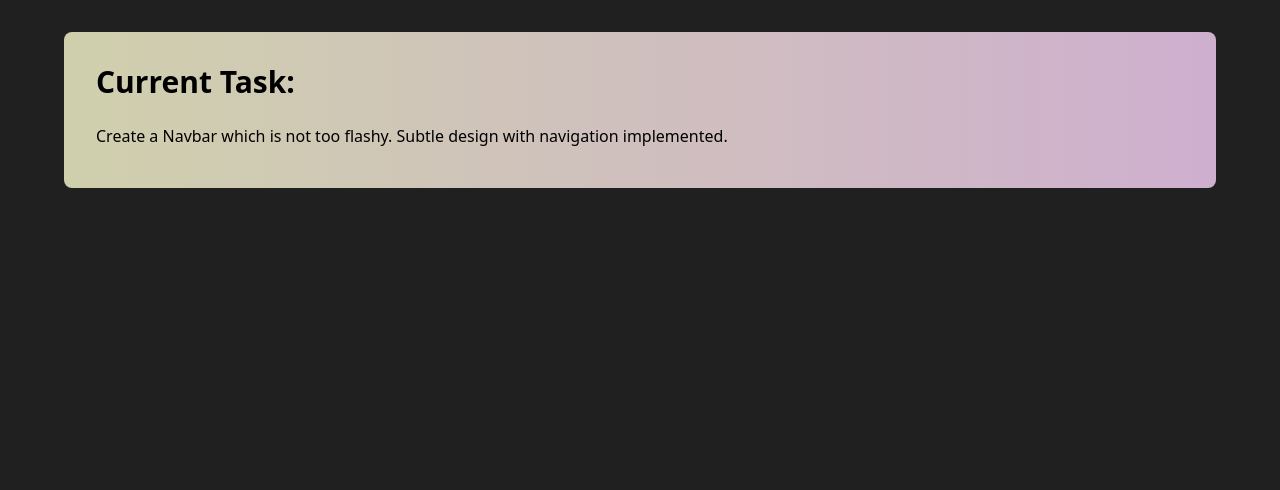
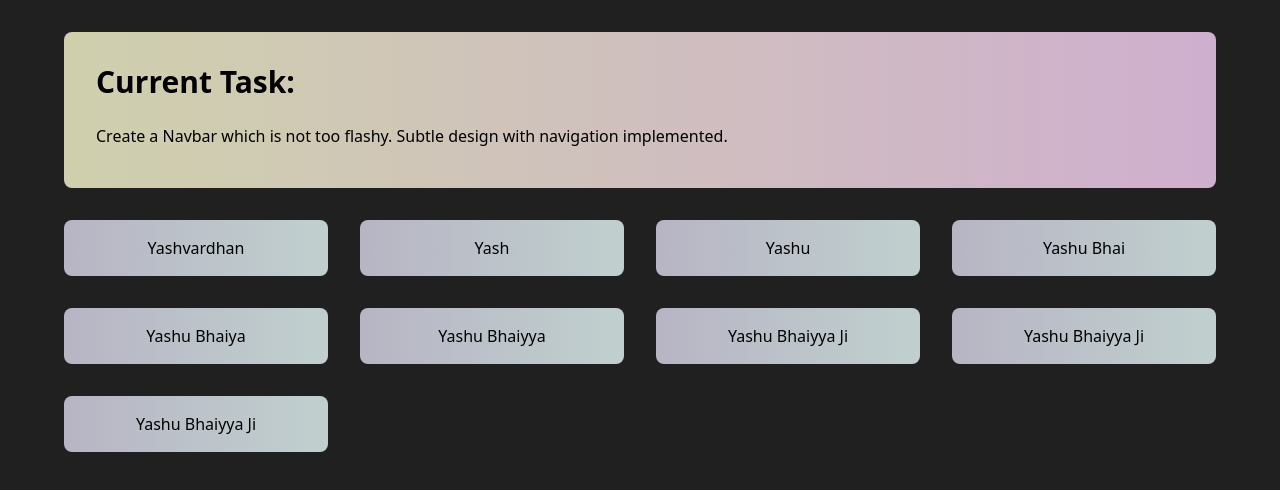
Before and after one commit to OWASP-STUDENT-CHAPTER/WebDev-Tasks, a React (Create React App) app in the folder client/: page / in a window 1280 px wide. Shown: the top 490 px of the page. Built offline with nearby package versions, Linux system fonts and the light colour scheme.

Commit message:
Create Button and Links component
Signed-off-by: Yashvardhan Arora <yash22arora@gmail.com>

```diff
--- a/client/src/App.js
+++ b/client/src/App.js
@@ -1,9 +1,12 @@
+import Button from "./components/common/Button";
 import CurrentTask from "./components/common/CurrentTask";
+import Links from "./components/common/Links";
 
 function App() {
   return (
     <>
       <CurrentTask />
+      <Links />
     </>
   );
 }
--- /dev/null
+++ b/client/src/components/common/Button.js
@@ -0,0 +1,20 @@
+const Button = ({ children, onClick, href, className }) => {
+  const bg = "bg-[#CAC9C9] from-[#6C65B133] to-[#8AF5ED27] bg-gradient-to-r";
+  return (
+    <>
+      {href ? (
+        <a href={href}>
+          <button className={`p-4 rounded-lg ${bg} ${className}`}>
+            {children}
+          </button>
+        </a>
+      ) : (
+        <button className={`p-4 rounded-lg ${bg} ${className}`}>
+          {children}
+        </button>
+      )}
+    </>
+  );
+};
+
+export default Button;
--- a/client/src/components/common/CurrentTask.js
+++ b/client/src/components/common/CurrentTask.js
@@ -4,7 +4,7 @@ const CurrentTask = () => {
     "Create a Navbar which is not too flashy. Subtle design with navigation implemented."
   );
   return (
-    <div className="p-8 rounded-lg bg-gradient-to-r bg-[#CAC9C9] from-[#E6EA3D33] to-[#EA20EE27]">
+    <div className="p-8 rounded-lg bg-gradient-to-r bg-[#CAC9C9] from-[#E6EA3D33] to-[#EA20EE27] mb-8">
       <h1 className="text-3xl font-semibold mb-6">Current Task:</h1>
       <p className="mb-2">{currTask}</p>
     </div>
--- /dev/null
+++ b/client/src/components/common/Links.js
@@ -0,0 +1,63 @@
+import Button from "./Button";
+
+const Links = () => {
+  const links = [
+    {
+      id: 1,
+      name: "Yashvardhan",
+      url: "/yashvardhan",
+    },
+    {
+      id: 2,
+      name: "Yash",
+      url: "/yash",
+    },
+    {
+      id: 3,
+      name: "Yashu",
+      url: "/yashu",
+    },
+    {
+      id: 4,
+      name: "Yashu Bhai",
+      url: "/yashubhai",
+    },
+    {
+      id: 5,
+      name: "Yashu Bhaiya",
+      url: "/yashubhaiya",
+    },
+    {
+      id: 6,
+      name: "Yashu Bhaiyya",
+      url: "/yashubhaiyya",
+    },
+    {
+      id: 7,
+      name: "Yashu Bhaiyya Ji",
+      url: "/yashubhaiyyaji",
+    },
+    {
+      id: 8,
+      name: "Yashu Bhaiyya Ji",
+      url: "/yashubhaiyyaji",
+    },
+    {
+      id: 9,
+      name: "Yashu Bhaiyya Ji",
+      url: "/yashubhaiyyaji",
+    },
+  ];
+
+  return (
+    <>
+      <div className="mt-4 grid grid-cols-4 gap-8">
+        {links.map((link) => {
+          return <Button key={link.id}>{link.name}</Button>;
+        })}
+      </div>
+    </>
+  );
+};
+
+export default Links;
--- a/client/src/index.css
+++ b/client/src/index.css
@@ -6,6 +6,8 @@ body {
   margin: 0;
   padding: 32px 64px;
   max-width: 100vw;
+  display: flex;
+  flex-direction: column;
   width: 100vw;
   background-color: #202020;
 }
```
